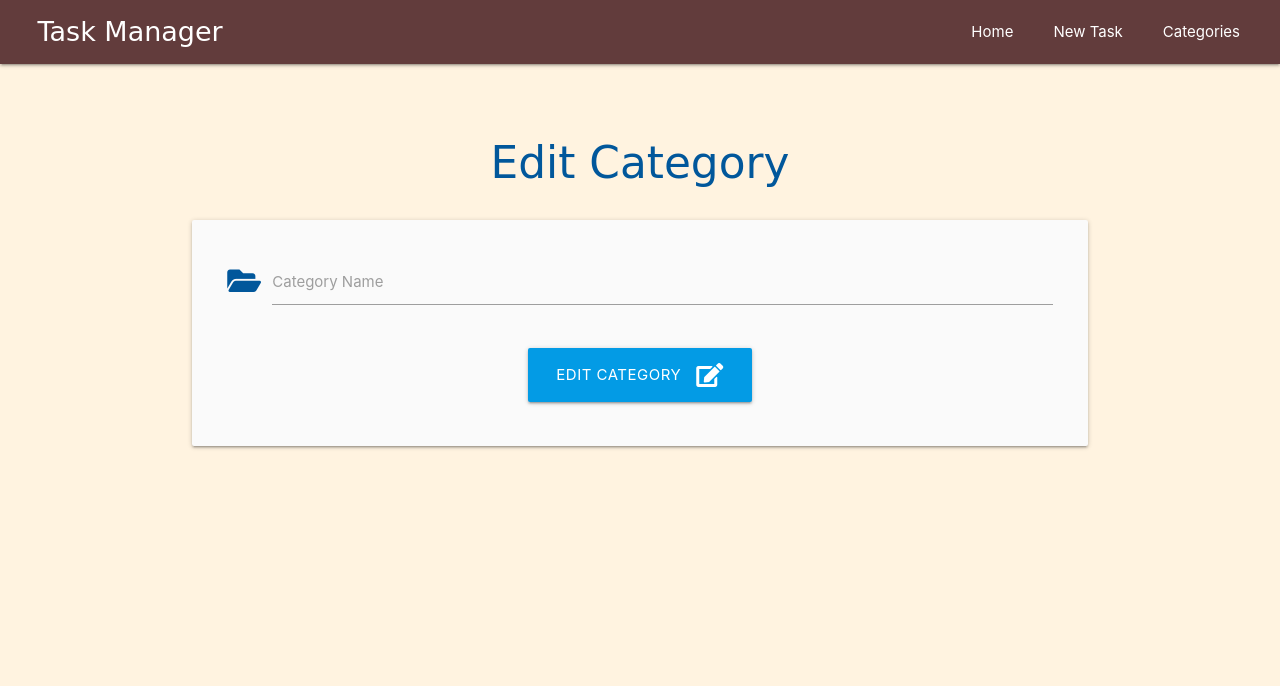
After one commit to merzann/Task-Manager-RDBMS-Project, a Flask app: template taskmanager/templates/edit_category.html in a window 1280 px wide. The commit adds this page. Shown: the top 686 px of the page. Run offline with Flask 3, Linux system fonts and the light colour scheme; the template is opened without the code that fills it, so the values that code supplies are empty.

Commit message:
feat: add edit-category.html, add edit_category()-function to routes.html, wired up Edit-Button in categories.html

```diff
--- a/taskmanager/static/css/style.css
+++ b/taskmanager/static/css/style.css
@@ -36,8 +36,8 @@ a.brand-logo {
 }
 
 .alert {
-    padding: 10px;
-    margin-bottom: 10px;
+    padding: 5px;
+    margin-bottom: 5px;
     border-radius: 5px;
     color: #fff;
 }
--- a/taskmanager/templates/categories.html
+++ b/taskmanager/templates/categories.html
@@ -19,7 +19,7 @@
                 <span class="card-title">{{ category.category_name }}</span>
             </div>
             <div class="card-action">
-                <a href="#" class="btn green accent-4">Edit</a>
+                <a href="{{ url_for('edit_category', category_id=category.id) }}" class="btn green accent-4">Edit</a>
                 <a href="#" class="btn deep-orange darken-4">Delete</a>
             </div>
         </div>
--- /dev/null
+++ b/taskmanager/templates/edit_category.html
@@ -0,0 +1,27 @@
+{% extends "base.html" %}
+{% block content %}
+
+<h3 class="light-blue-text text-darken-4 center-align">Edit Category</h3>
+
+<div class="row card-panel grey lighten-5">
+    <form class="col s12" method="POST" action="{{ url_for('edit_category', category_id=category.id) }}">
+        <!-- category name -->
+        <div class="row">
+            <div class="input-field col s12">
+                <i class="fas fa-folder-open prefix light-blue-text text-darken-4"></i>
+                <input id="category_name" name="category_name" value="{{ category.category_name }}" minlength="3" maxlength="25" type="text" class="validate" required>
+                <label for="category_name">Category Name</label>
+            </div>
+        </div>
+        <!-- submit button -->
+        <div class="row">
+            <div class="col s12 center-align">
+                <button type="submit" class="btn-large light-blue darken-1">
+                    Edit Category <i class="fas fa-edit right"></i>
+                </button>
+            </div>
+        </div>
+    </form>
+</div>
+
+{% endblock %}
```
Also changed, not shown: taskmanager/routes.py (+11 -5 lines).
